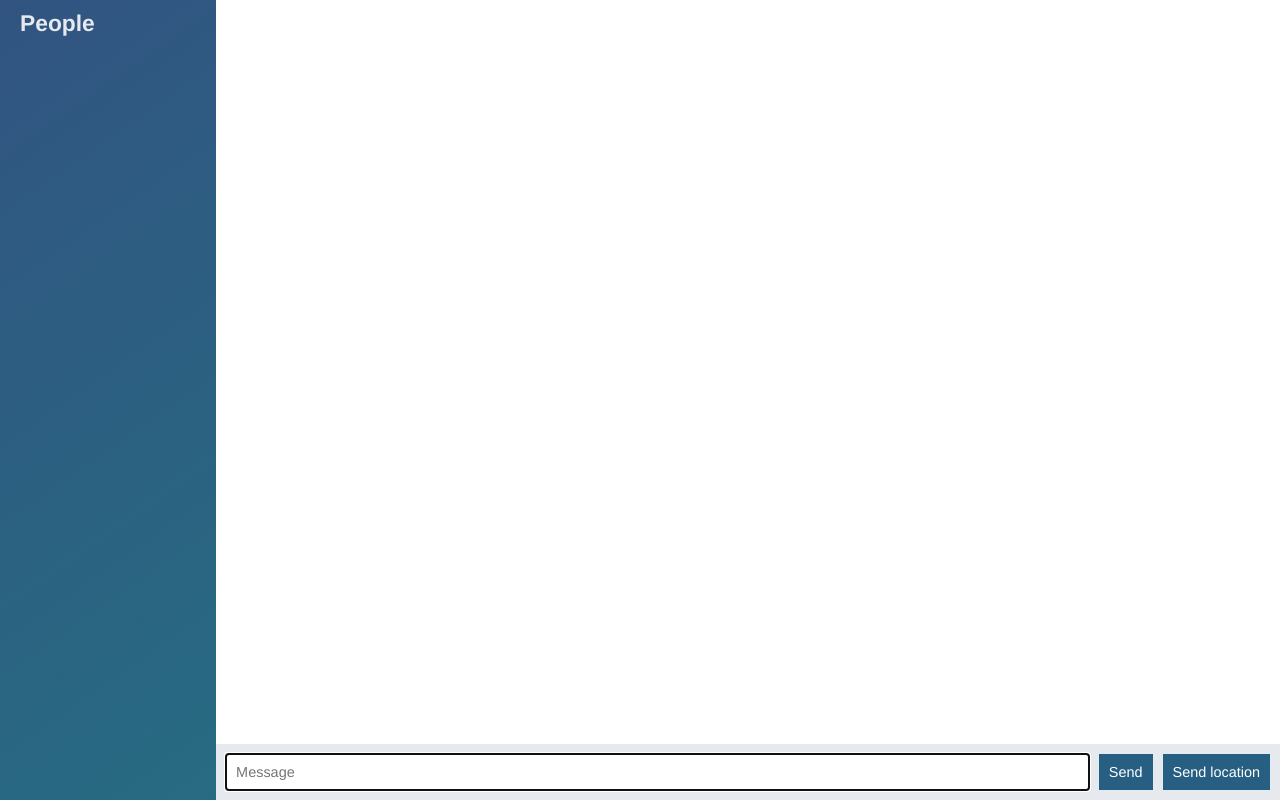
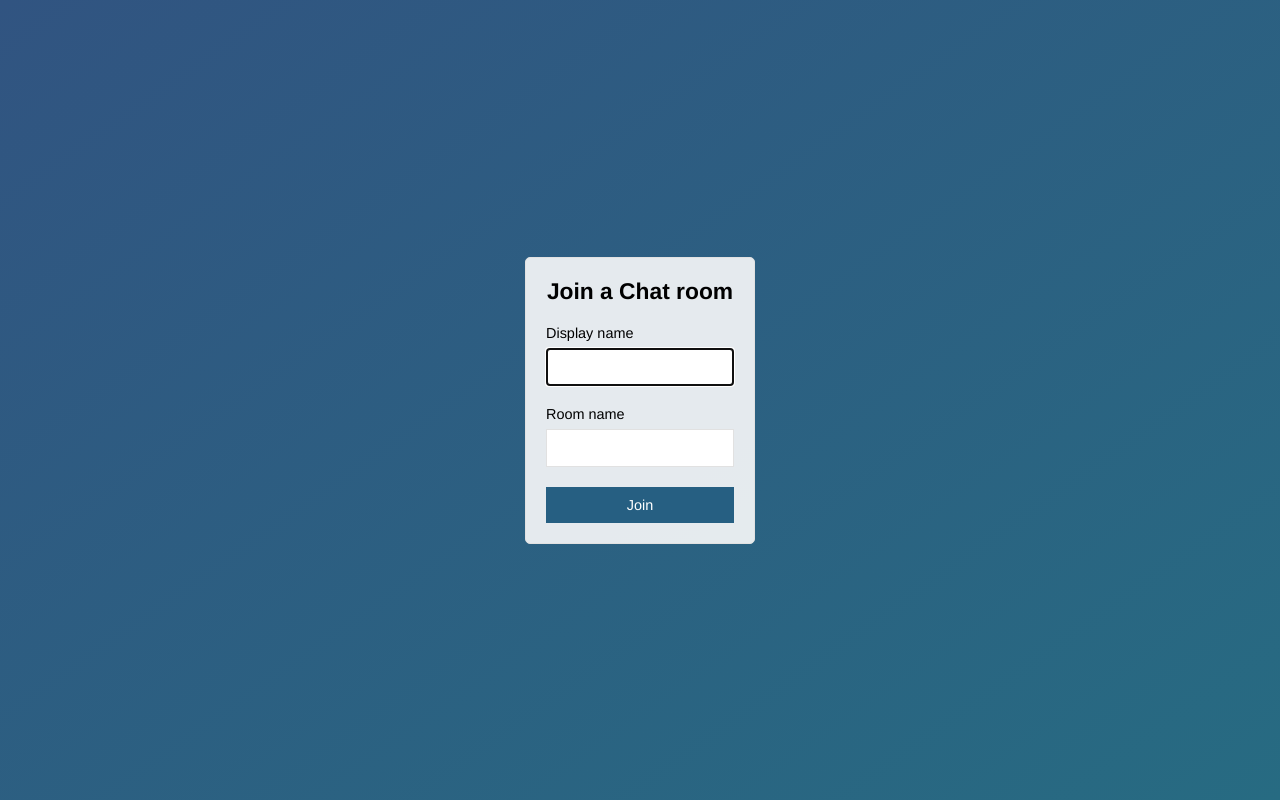
Before and after one commit to smannepa/node-course-2-chat-app, a website: page public/index.html in a window 1280 px wide. Drawn offline with nearby package versions, Linux system fonts and the light colour scheme; no server answers.

Commit message:
Add join page that submits to chat.html

```diff
--- a/public/index.html
+++ b/public/index.html
@@ -3,52 +3,27 @@
   <head>
     <meta charset="utf-8">
     <link rel="stylesheet" href="/css/styles.css">
-    <title></title>
+    <title>Join - Mannepalli's Chat</title>
+    <meta name="viewport" content="width:device-width, initial-scale=1, user-scalable=no">
   </head>
-  <body class="chat">
-    <div class="chat__sidebar">
-      <h3>People</h3>
-      <div id="users" class="">
-      </div>
+  <body class="centered-form">
+    <div class="centered-form__form">
+      <form class="" action="/chat.html">
+        <div class="form-field">
+          <h3>Join a Chat room</h3>
+        </div>
+        <div class="form-field">
+          <label for="">Display name</label>
+          <input type="text" name="name" autofocus>
+        </div>
+        <div class="form-field">
+          <label for="">Room name</label>
+          <input type="text" name="room">
+        </div>
+        <div class="form-field">
+          <button type="submit" name="button">Join</button>
+        </div>
+      </form>
     </div>
-    <div class="chat__main">
-      <ol id="messages" class="chat__messages"></ol>
-      <div class="chat__footer">
-        <form id="message-form" class="" action="index.html" method="post">
-          <input type="text" name="message" value="" placeholder="Message" autofocus autocomplete="off"/>
-          <button type="submit" name="submit">Send</button>
-        </form>
-        <button id="send-location" type="button" name="button">Send location</button>
-      </div>
-    </div>
-    <script id="message-template" type="text/template">
-      <li class="message">
-        <div class="message__title">
-          <h4>{{from}}</h4>
-          <span>{{createdAt}}</span>
-        </div>
-        <div class="message__body">
-          <p>{{text}}</p>
-        </div>
-      </li>
-    </script>
-    <script id="location-message-template" type="text/template">
-      <li class="message">
-        <div class="message__title">
-          <h4>{{from}}</h4>
-          <span>{{createdAt}}</span>
-        </div>
-        <div class="message__body">
-          <p>
-            <a href="{{hrl}}" target="_blank">My current location</a>
-          </p>
-        </div>
-      </li>
-    </script>
-    <script type="text/javascript" src="/socket.io/socket.io.js"></script>
-    <script type="text/javascript" src="/js/libs/jquery-3.1.1.min.js"></script>
-    <script type="text/javascript" src="/js/libs/moment.js"></script>
-    <script type="text/javascript" src="js/libs/mustache.js"></script>
-    <script type="text/javascript" src="/js/index.js"></script>
   </body>
 </html>
```
Also changed, not shown: public/chat.html (added, +55 -0 lines), public/js/chat.js (renamed from public/js/index.js).
